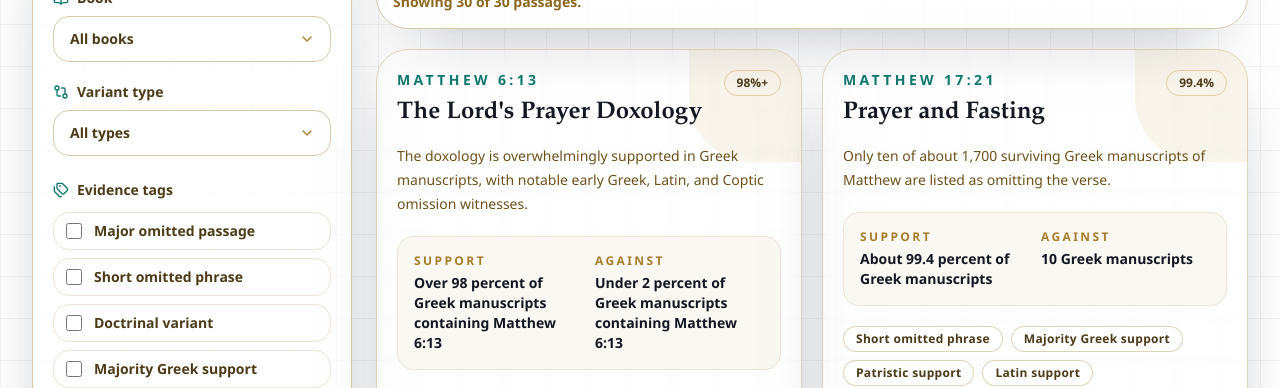
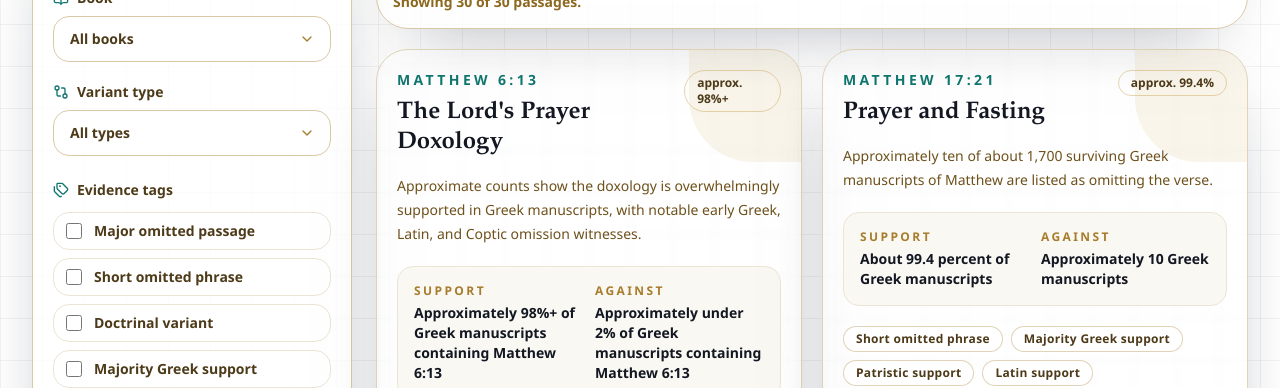
Before and after one commit to ljohnston1103/contested-readings-evidence, a Next.js app: page /passages in a window 1280 px wide. Shown: the part 564-952 px from the top of the page. Built offline with nearby package versions, Linux system fonts and the light colour scheme.

Commit message:
updated info

```diff
--- a/src/components/motion/AnimatedCounter.tsx
+++ b/src/components/motion/AnimatedCounter.tsx
@@ -33,7 +33,9 @@ export function AnimatedCounter({ value, prefix = "", suffix = "", className }:
 
   return (
     <span ref={ref} className={className}>
-      {prefix}0{suffix}
+      {prefix}
+      {value.toLocaleString()}
+      {suffix}
     </span>
   );
 }
--- a/src/data/derived.ts
+++ b/src/data/derived.ts
@@ -315,7 +315,10 @@ export function buildVersionIndex(): VersionProfile[] {
     const profile: VersionProfile = { ...version, supports: [], opposes: [] };
     for (const passage of displayedPassages) {
       for (const witness of [...passage.versionalWitnesses, ...passage.latinWitnesses]) {
-        if (versionMatches(witness, version.name) && !/omit|no known|no strong/i.test(witness.note)) {
+        if (
+          versionMatches(witness, version.name) &&
+          !/omit|does not contain|no known|no strong|shorter|against/i.test(witness.note)
+        ) {
           addVersionEvidence(profile.supports, passage, witness.note);
         }
       }
--- a/src/data/passages.ts
+++ b/src/data/passages.ts
@@ -21,8 +21,11 @@ const t = (
 ): TimelineEvent => ({ date, label, type });
 
 const standardSources = [
-  "INTF New Testament Virtual Manuscript Room, NTVMR",
-  "Editio Critica Maior, ECM",
+  "INTF NTVMR",
+  "ECM where published/available",
+  "NA/UBS apparatuses",
+  "Tyndale House Greek New Testament apparatus",
+  "passage-specific manuscript studies where applicable",
 ];
 
 export const passages: Passage[] = [
@@ -47,9 +50,9 @@ export const passages: Passage[] = [
       "Patristic support",
       "Limited Greek support",
     ],
-    supportCategory: "Limited Greek support, stronger Latin and patristic support",
-    shortSummary:
-      "A complex Trinitarian variant with limited Greek support but substantial Latin, printed-text, and patristic evidence.",
+    supportCategory: "Limited Greek support, mixed Latin/Vulgate evidence, and debated patristic support",
+    shortSummary:
+      "A complex Trinitarian variant with limited Greek support, mixed Latin/Vulgate evidence, later printed-text support, and debated early patristic evidence.",
     supportScore: 18,
     oppositionScore: 90,
     controversyScore: 100,
@@ -58,7 +61,7 @@ export const passages: Passage[] = [
       greekSupport: "5 main-text Greek manuscripts plus 5 marginal Greek witnesses",
       greekAgainst: "500+ Greek manuscripts containing 1 John omit the Comma",
       supportCategory:
-        "Limited Greek support, stronger Latin and patristic support",
+        "Limited Greek support, mixed Latin/Vulgate evidence, and debated patristic support",
       lectionarySupport: "Not presented as a lectionary-supported reading",
       mainEvidenceAgainst: [
         "Greek manuscript majority",
@@ -79,6 +82,8 @@ export const passages: Passage[] = [
       w("GA 636 margin", "manuscript 1400s, later marginal addition", "Contains the Comma in the margin", "greek-manuscript"),
     ],
     latinWitnesses: [
+      w("Old Latin tradition", "early to medieval Latin transmission", "Mixed/partial support: early Latin evidence is important for the Comma, especially through later Latin witnesses and Latin Fathers, but not every Old Latin witness contains the full form", "latin"),
+      w("Later medieval Vulgate / Clementine / Douay-Rheims tradition", "medieval to early modern", "Contains the Comma in the later Vulgate tradition, with the Clementine Vulgate and Douay-Rheims preserving the later form", "latin"),
       w("Codex Speculum, m", "5th century", "Contains the Comma in Latin Scripture quotations", "latin"),
       w("Frisingensia Fragmenta, r/q", "5th to 7th century", "Contains the Comma, earthly witnesses before heavenly witnesses", "latin"),
       w("Leon Palimpsest, l", "7th century", "Contains: the Father, and the Word, and the Holy Spirit, and these three are one in Christ Jesus", "latin"),
@@ -101,13 +106,13 @@ export const passages: Passage[] = [
       w("Early Syriac", "early centuries", "No known extant Syriac manuscript contains the Comma", "syriac"),
       w("Early Coptic", "early centuries", "No known early Coptic support", "coptic"),
       w("Early Georgian", "early centuries", "No known early Georgian support", "version"),
-      w("Early Armenian", "before 1100s", "No strong early Armenian support", "version"),
-      w("Later Armenian", "after 1100s", "Some later Armenian witnesses contain the Comma", "version"),
-      w("Slavonic", "later medieval / printed tradition", "Some late Slavonic witnesses contain the Comma", "version"),
+      w("Early Armenian", "before 1100s", "No strong early Armenian support; Armenian evidence for the Comma is later/secondary, not early Armenian support", "version"),
+      w("Later Armenian", "after 1100s", "Later/secondary support, not early Armenian support: some later Armenian witnesses contain the Comma", "version"),
+      w("Slavonic", "later medieval / printed tradition", "Later ecclesiastical support, not early Greek-line support: some late Slavonic witnesses contain the Comma", "version"),
     ],
     patristicWitnesses: [
       p("Tertullian, Against Praxeas", "c. AD 210", "The Father in the Son and the Son in the Paraclete makes three who cohere; these three are one substance.", "North Africa / Rome"),
-      p("Cyprian, On the Unity of the Church", "c. AD 250", "Of the Father, and of the Son, and of the Holy Spirit, with the citation these three are one.", "North Africa"),
+      p("Cyprian, On the Unity of the Church", "c. AD 250", "Possible allusion, debated: Cyprian's three-one language is important Latin evidence, but it is disputed whether he quotes the Comma itself or applies 1 John 5:8 theologically.", "North Africa"),
       p("Priscillian, Liber Apologeticus", "c. AD 380", "There are three which give testimony in heaven, the Father, the Word and the Spirit, and these three are one in Christ Jesus.", "Spain"),
       p("Expositio Fidei", "late 300s", "Father, Word, and Spirit; these three are one.", "Latin West"),
       p("Contra Varimadum", "c. AD 450", "There are three who afford testimony in heaven, the Father, the Word, and the Spirit, and these three are one.", "North Africa"),
@@ -125,6 +130,8 @@ export const passages: Passage[] = [
       w("Codex Vaticanus, B", "c. AD 325 to 350", "Omits the Comma", "greek-manuscript"),
       w("Early Syriac", "early centuries", "No known extant Syriac manuscript contains the Comma", "syriac"),
       w("Early Coptic", "early centuries", "No known early Coptic support", "coptic"),
+      w("Early/important Vulgate witnesses", "5th to 8th century", "Mixed Vulgate evidence: some early/important Vulgate witnesses omit the Comma, though later medieval, Clementine, and Douay-Rheims tradition includes it", "latin"),
+      w("Old Latin tradition", "early Latin transmission", "Mixed/partial evidence: early Latin support should not be treated as if every Old Latin witness uniformly contains the full Comma", "latin"),
       w("Codex Fuldensis", "AD 546", "Does not contain the Comma in 1 John, though it includes the Vulgate Prologue discussing the clause", "latin"),
       w("Codex Amiatinus", "c. AD 700", "Does not contain the Comma in the body text of 1 John", "latin"),
     ],
@@ -141,7 +148,7 @@ export const passages: Passage[] = [
     ],
     timeline: [
       t("c. AD 210", "Tertullian uses three-one language in Against Praxeas", "patristic"),
-      t("c. AD 250", "Cyprian cites Father, Son, and Holy Spirit with these three are one", "patristic"),
+      t("c. AD 250", "Cyprian uses debated three-one language connected with Latin evidence", "patristic"),
       t("AD 484", "Council of Carthage under Huneric uses the heavenly witnesses wording", "patristic"),
       t("AD 1362 to 1363", "GA 629 contains the Comma in the main Greek text", "greek-manuscript"),
       t("AD 1522", "Erasmus 3rd edition includes the Comma", "printed-edition"),
@@ -171,18 +178,18 @@ export const passages: Passage[] = [
       "Lectionary support",
       "Scant evidence against KJV",
     ],
-    supportCategory: "99.8 percent Greek manuscript support",
-    shortSummary:
-      "Mark 16:9-20 is a count-first case: 1,653 Greek manuscripts include it while three Greek manuscripts end at 16:8.",
+    supportCategory: "Greek manuscript majority strongly supports, with small but important early opposition",
+    shortSummary:
+      "Mark 16:9-20 has very strong Greek manuscript majority support, but a small number of early and important witnesses, including Sinaiticus and Vaticanus, end Mark at 16:8.",
     supportScore: 99.8,
     oppositionScore: 0.2,
     controversyScore: 96,
     earliestPatristicYear: 150,
     manuscriptSnapshot: {
       greekSupport: "1,653 Greek manuscripts",
-      greekAgainst: "3 Greek manuscripts",
+      greekAgainst: "3 Greek manuscripts, including Sinaiticus and Vaticanus",
       percentSupport: "99.8%",
-      supportCategory: "99.8 percent Greek manuscript support",
+      supportCategory: "Greek manuscript majority strongly supports, with small but important early opposition",
       lectionarySupport: "Over 1,000 Greek lectionaries",
       mainEvidenceAgainst: ["Codex Sinaiticus", "Codex Vaticanus", "GA 304"],
     },
@@ -262,21 +269,21 @@ export const passages: Passage[] = [
     ],
     supportCategory: "About 99.4 percent of Greek manuscripts",
     shortSummary:
-      "Only ten of about 1,700 surviving Greek manuscripts of Matthew are listed as omitting the verse.",
+      "Approximately ten of about 1,700 surviving Greek manuscripts of Matthew are listed as omitting the verse.",
     supportScore: 99.4,
     oppositionScore: 0.6,
     controversyScore: 76,
     earliestPatristicYear: 100,
     manuscriptSnapshot: {
       greekSupport: "About 99.4 percent of Greek manuscripts",
-      greekAgainst: "10 Greek manuscripts",
-      percentSupport: "99.4%",
+      greekAgainst: "Approximately 10 Greek manuscripts",
+      percentSupport: "approx. 99.4%",
       supportCategory: "Strong majority Greek support",
       lectionarySupport: "1 lectionary manuscript listed as omitting; lectionary system supports inclusion",
       mainEvidenceAgainst: ["Codex Sinaiticus", "Codex Vaticanus", "10 Greek manuscripts", "1 lectionary manuscript"],
     },
     greekSupportWitnesses: [
-      w("99.4 percent of Greek manuscripts", "AD 400s to 1500s", "Contain Matthew 17:21", "summary"),
+      w("Approximately 99.4 percent of Greek manuscripts", "AD 400s to 1500s", "Contain Matthew 17:21", "summary"),
       w("Codex C", "c. AD 400s", "Contains the verse", "greek-manuscript"),
       w("Codex D", "c. AD 400s", "Contains the verse", "greek-manuscript"),
       w("Codex W", "c. AD 400s to 500s", "Contains the verse", "greek-manuscript"),
@@ -378,23 +385,23 @@ export const passages: Passage[] = [
       "Lectionary support",
       "Complex evidence",
     ],
-    supportCategory: "Over 98 percent of Greek manuscripts containing Matthew 6:13",
-    shortSummary:
-      "The doxology is overwhelmingly supported in Greek manuscripts, with notable early Greek, Latin, and Coptic omission witnesses.",
+    supportCategory: "Approximately 98 percent or more of Greek manuscripts containing Matthew 6:13",
+    shortSummary:
+      "Approximate counts show the doxology is overwhelmingly supported in Greek manuscripts, with notable early Greek, Latin, and Coptic omission witnesses.",
     supportScore: 98,
     oppositionScore: 2,
     controversyScore: 70,
     earliestPatristicYear: 100,
     manuscriptSnapshot: {
-      greekSupport: "Over 98 percent of Greek manuscripts containing Matthew 6:13",
-      greekAgainst: "Under 2 percent of Greek manuscripts containing Matthew 6:13",
-      percentSupport: "98%+",
+      greekSupport: "Approximately 98%+ of Greek manuscripts containing Matthew 6:13",
+      greekAgainst: "Approximately under 2% of Greek manuscripts containing Matthew 6:13",
+      percentSupport: "approx. 98%+",
       supportCategory: "Strong majority Greek support",
       lectionarySupport: "Eastern liturgical tradition uses a doxology with the Lord's Prayer",
       mainEvidenceAgainst: ["Sinaiticus", "Vaticanus", "Bezae", "0171", "Codex Z", "family 1 core"],
     },
     greekSupportWitnesses: [
-      w("Over 98 percent of Greek manuscripts", "AD 400s to 1500s", "Contain the doxology", "summary"),
+      w("Approximately 98%+ of Greek manuscripts", "AD 400s to 1500s", "Contain the doxology", "summary"),
       w("Byzantine Majority", "c. AD 500s to 1500s", "Contains the doxology", "summary"),
       w("Codex Washingtonianus, W", "c. AD 400s to 500s", "Contains the doxology", "greek-manuscript"),
       w("Codex Theta", "c. AD 800s", "Contains the doxology", "greek-manuscript"),
@@ -723,7 +730,7 @@ export const passages: Passage[] = [
     kjvText:
       "Woe unto you, scribes and Pharisees, hypocrites! for ye devour widows' houses, and for a pretence make long prayer: therefore ye shall receive the greater damnation.",
     variantIssue:
-      "Modern editions often omit Matthew 23:14 or move the parallel material to Mark and Luke.",
+      "Modern editions often omit Matthew 23:14 or weigh the placement/order of the parallel material in Mark and Luke as part of the evidence.",
     variantType: ["short-omitted-verse", "woe-saying"],
     tags: [
       "Short omitted phrase",
@@ -735,7 +742,7 @@ export const passages: Passage[] = [
     ],
     supportCategory: "Strong majority of Greek manuscripts",
     shortSummary:
-      "Matthew 23:14 has a strong Greek majority, Syriac support, and patristic support from Hilary and Chrysostom.",
+      "Matthew 23:14 has a strong Greek majority, Syriac support, and patristic support from Hilary and Chrysostom, while placement/order of the parallel material affects how the evidence is weighed.",
     supportScore: 88,
     oppositionScore: 12,
     controversyScore: 68,
@@ -1781,7 +1788,7 @@ export const passages: Passage[] = [
     kjvText:
       "Our Father which art in heaven... Thy will be done, as in heaven, so in earth... but deliver us from evil.",
     variantIssue:
-      "The KJV/TR preserves the fuller traditional form of the Lord's Prayer in Luke, while several early witnesses support a shorter form.",
+      "The KJV/TR preserves the fuller traditional form of the Lord's Prayer in Luke, while several early witnesses support shorter wording across multiple phrases rather than one simple omission.",
     variantType: ["short-omitted-phrase", "liturgical-reading", "complex-evidence"],
     tags: [
       "Short omitted phrase",
@@ -1794,7 +1801,7 @@ export const passages: Passage[] = [
     ],
     supportCategory: "Complex multi-phrase variant, fuller traditional form versus shorter critical form",
     shortSummary:
-      "The fuller KJV wording is supported by large later Greek, Byzantine, lectionary, Latin, Syriac, and some Coptic evidence, while early Alexandrian and related witnesses support shorter wording in parts.",
+      "This is a complex multi-phrase variant, not one simple omission: the fuller KJV wording is supported by large later Greek, Byzantine, lectionary, Latin, Syriac, and some Coptic evidence, while early Alexandrian and related witnesses support shorter wording in parts.",
     supportScore: 82,
     oppositionScore: 18,
     controversyScore: 88,
```
Also changed, not shown: src/app/page.tsx (+15 -3 lines), src/app/versions/page.tsx (+14 -8 lines), src/components/SupportComparisonBar.tsx (+15 -8 lines).
